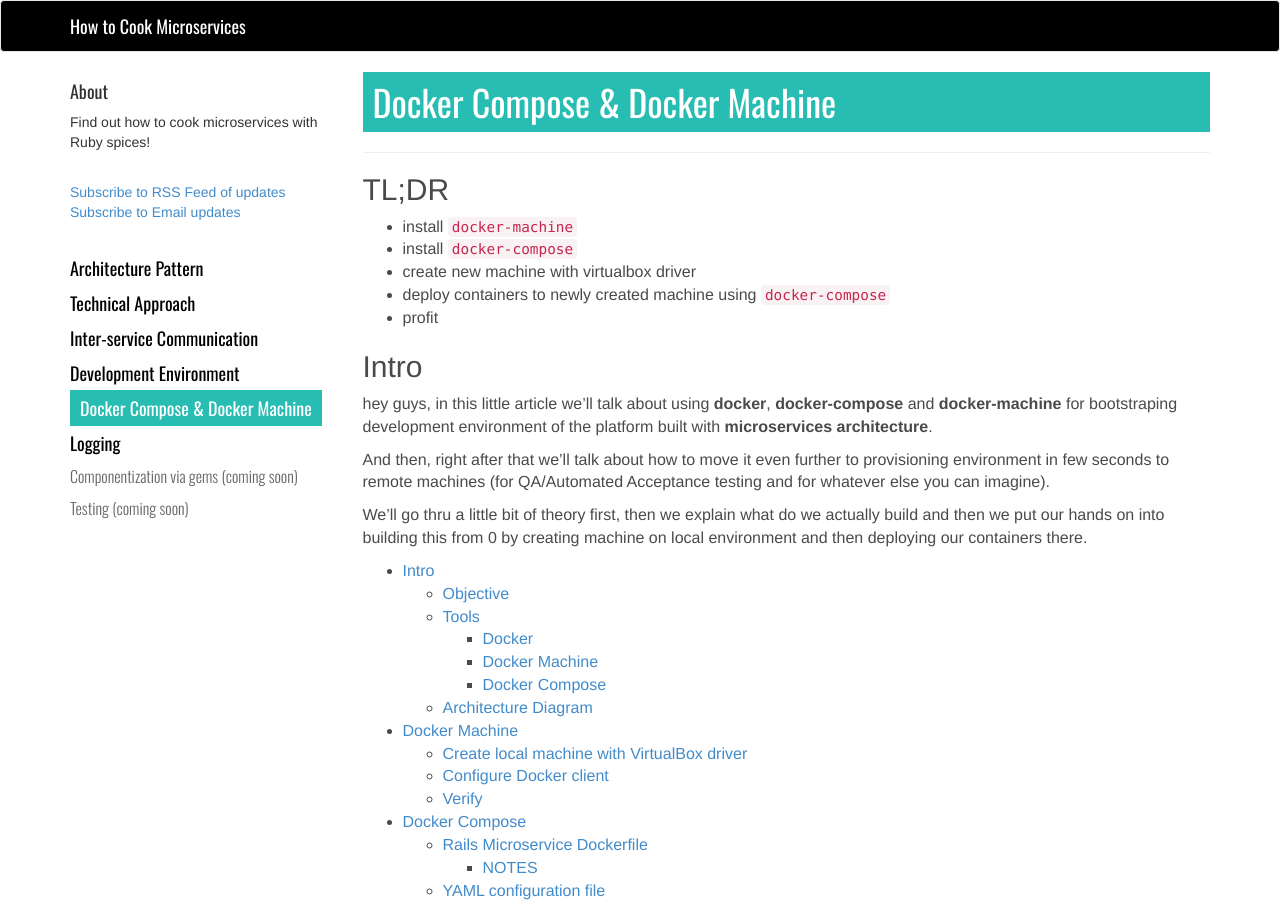
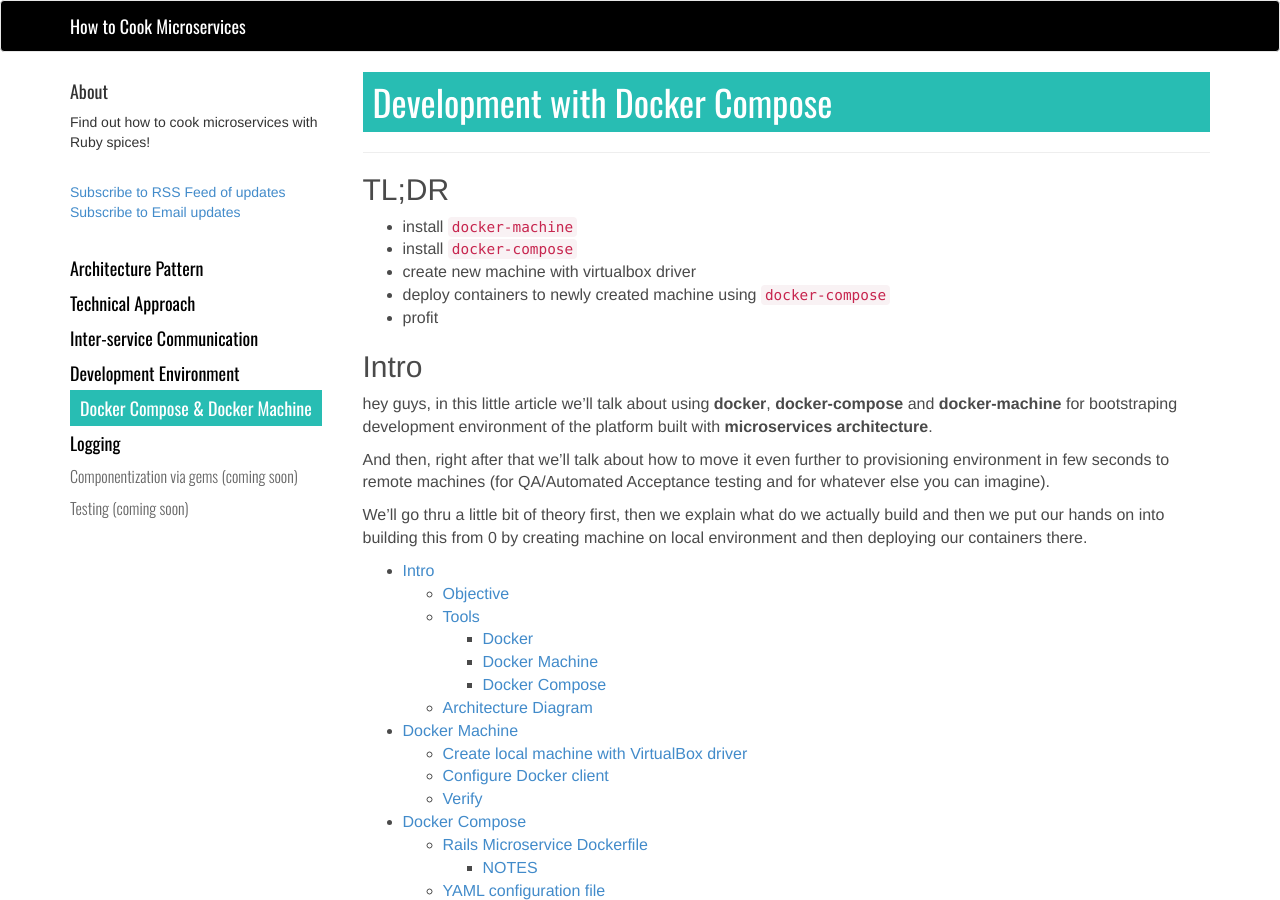
Before and after one commit to avgx/howtocookmicroservices.github.io, a Jekyll site: the page built from _posts/2015-04-02-docker-compose.markdown, in a window 1280 px wide and 900 px high. Built offline with Jekyll 4.4.1, drawn with Linux system fonts in a browser that asks for light colours; comment, search, counter and statistics services are not loaded.

```diff
--- a/_posts/2015-04-02-docker-compose.markdown
+++ b/_posts/2015-04-02-docker-compose.markdown
@@ -1,6 +1,7 @@
 ---
 layout: post
-title:  "Docker Compose & Docker Machine"
+title: "Development with Docker Compose"
+short_title:  "Docker Compose & Docker Machine"
 date:   2014-11-01 23:09:50
 sections:
     - 'Development Environment'
```
Also changed, not shown: _layouts/landing.html (+8 -0 lines).
